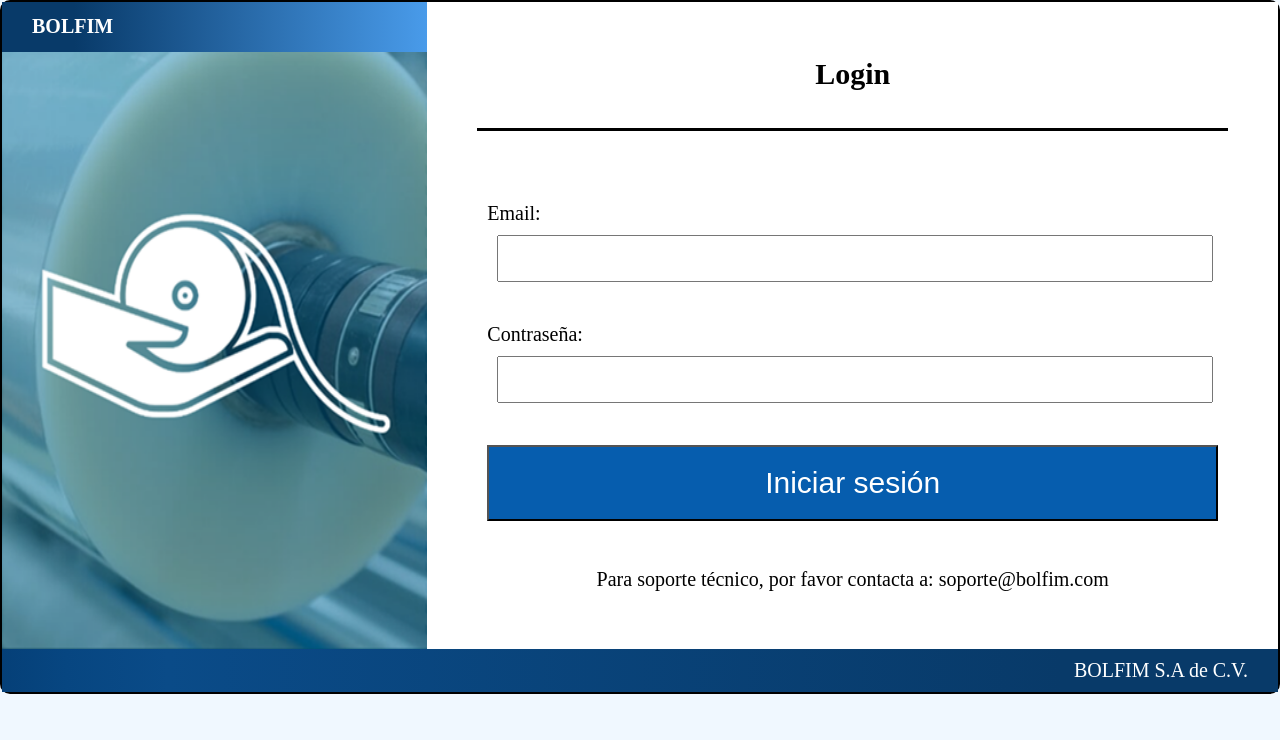
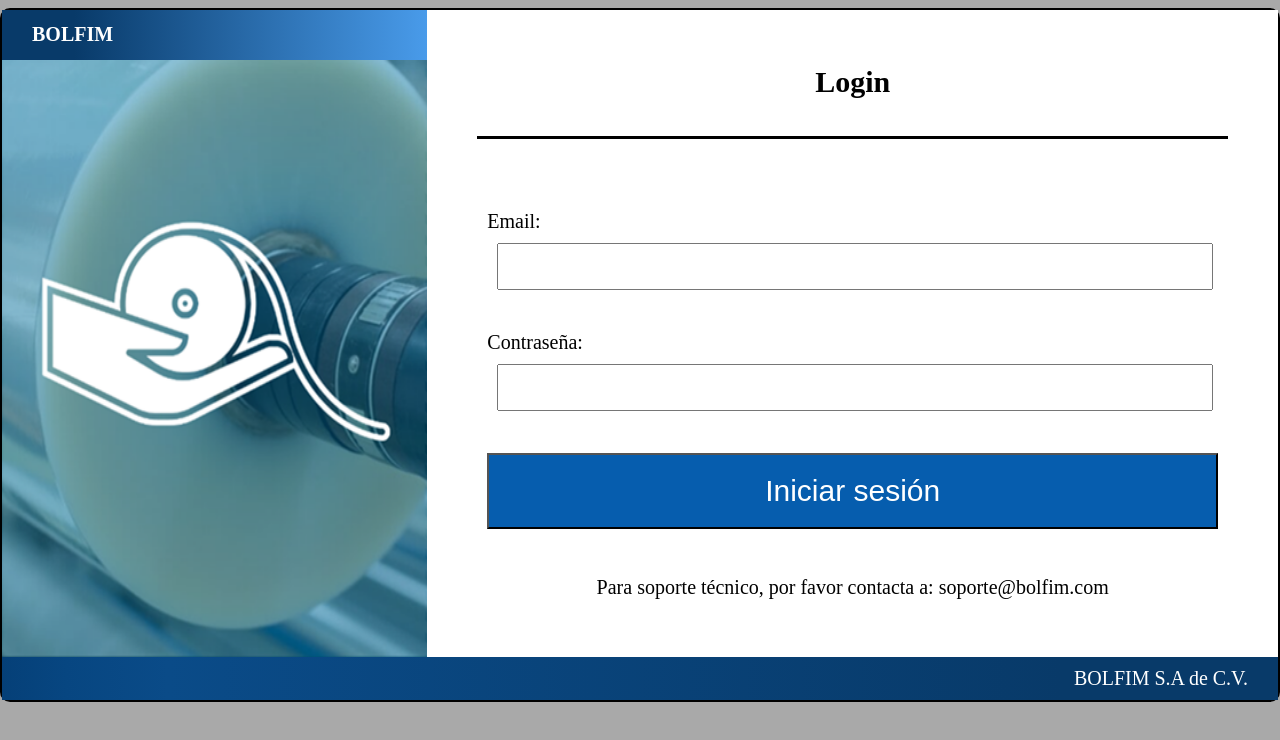
Before and after one commit to Nestor-Martinez23/Bolfim, a React (Vite) app in the folder proyecto-integrador/: page / in a window 1280 px wide. Shown: the top 740 px of the page. Built offline with nearby package versions, Linux system fonts and the light colour scheme.

Commit message:
Update index.css

```diff
--- a/proyecto-integrador/src/index.css
+++ b/proyecto-integrador/src/index.css
@@ -1,17 +1,10 @@
 html {
   box-sizing: border-box;
   font-size: 62.5%;
+  background-color: darkgray;
+
   }
-  *, *:before, *:after {
+*, *:before, *:after {
   box-sizing: inherit;
 
   }
-  body {
-    background-color: aliceblue;
-    width: 128.0rem;
-    height: 72.0rem;
-    padding: 0rem;
-    margin: 0rem;
-    display: flex;
-    justify-content: center;
-  }
```
